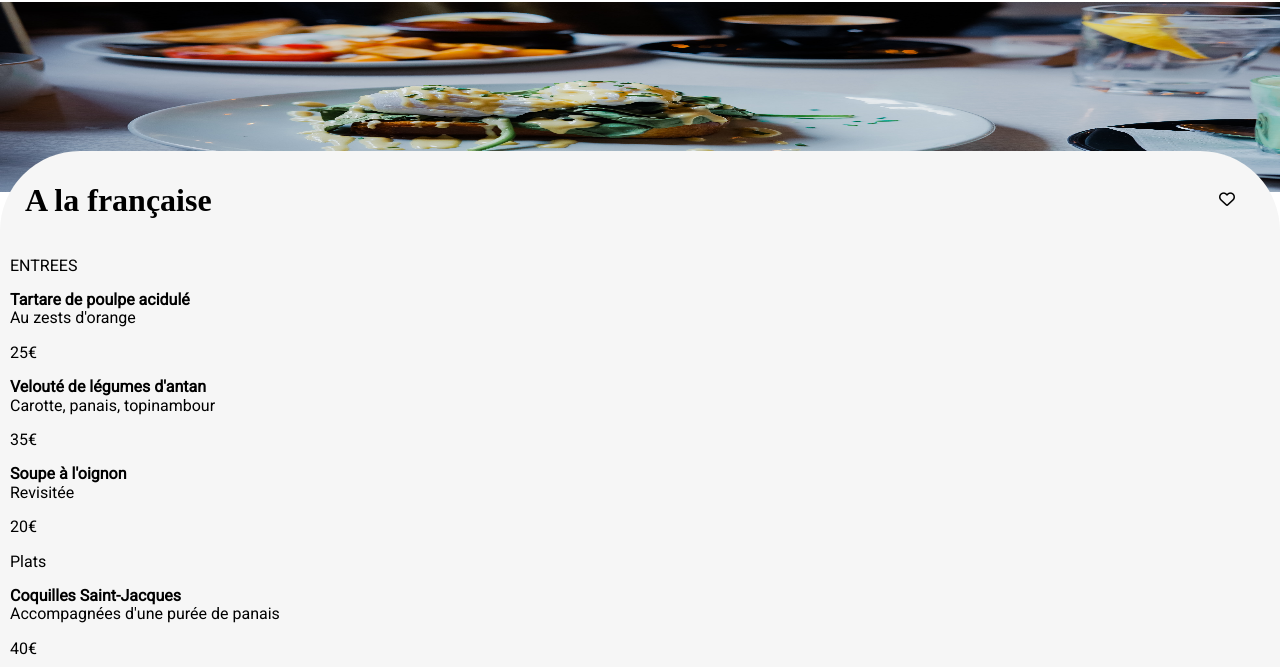
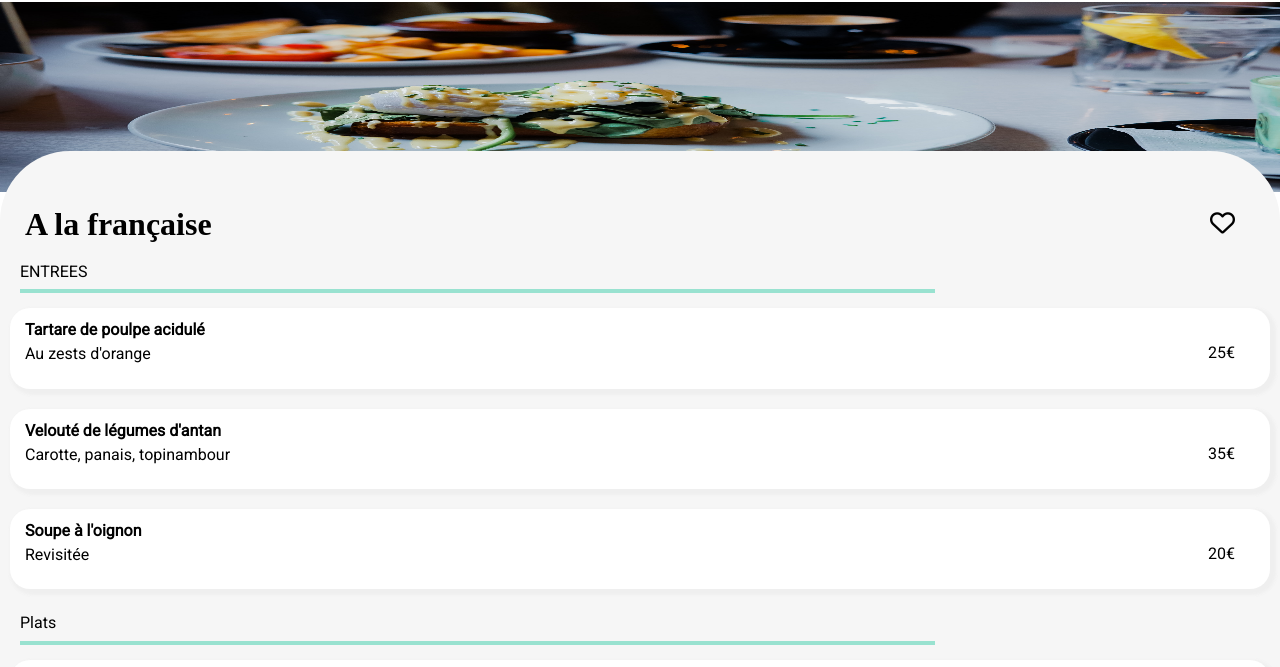
Before and after one commit to AEZ1989/ohmyfood_sylveste_nora_11102022, a plain HTML site: page page1.html in a window 1280 px wide. Shown: the part 74-741 px from the top of the page. Drawn offline with nearby package versions, Linux system fonts and the light colour scheme; a web font is replaced by a local one.

Commit message:
fichier final

```diff
--- a/style.css
+++ b/style.css
@@ -240,12 +240,14 @@ ul {
   height: 190px;
 }
 
-.fa-regular {
-  padding-top: 30px;
+.heartMenu {
+  padding-top: 50px;
+  font-size: 25px;
 }
 
 .main {
-  border-radius: 80px 80px 0px 0px;
+  margin-bottom: -40px;
+  border-radius: 70px 70px 0px 0px;
   background-color: #F6F6F6;
   position: relative;
   top: -45px;
@@ -260,4 +262,41 @@ ul {
 .titleMenu__para {
   font-family: Shrikhand;
   font-weight: bolder;
+  margin: 0;
+  padding-top: 45px;
+  padding-bottom: 15px;
+}
+
+.presentation {
+  margin: 0;
+  padding: 5px 0px 5px 10px;
+}
+
+.border {
+  margin: 0;
+  padding: 3px 335px 3px 0px;
+  padding-bottom: 15px;
+  padding-left: 10px;
+}
+.border__line {
+  border: 2px solid #99E2D0;
+  margin: 0;
+}
+
+.content {
+  margin-bottom: 20px;
+  background-color: white;
+  display: flex;
+  justify-content: space-between;
+  padding: 10px 35px 10px 15px;
+  box-shadow: 3px 3px 3px 3px rgba(238, 238, 238, 0.968627451);
+  border-radius: 20px 20px 20px 20px;
+}
+.content__text {
+  line-height: 1.5;
+  margin: 0;
+}
+
+.price {
+  padding-top: 10px;
 }/*# sourceMappingURL=style.css.map */
```
